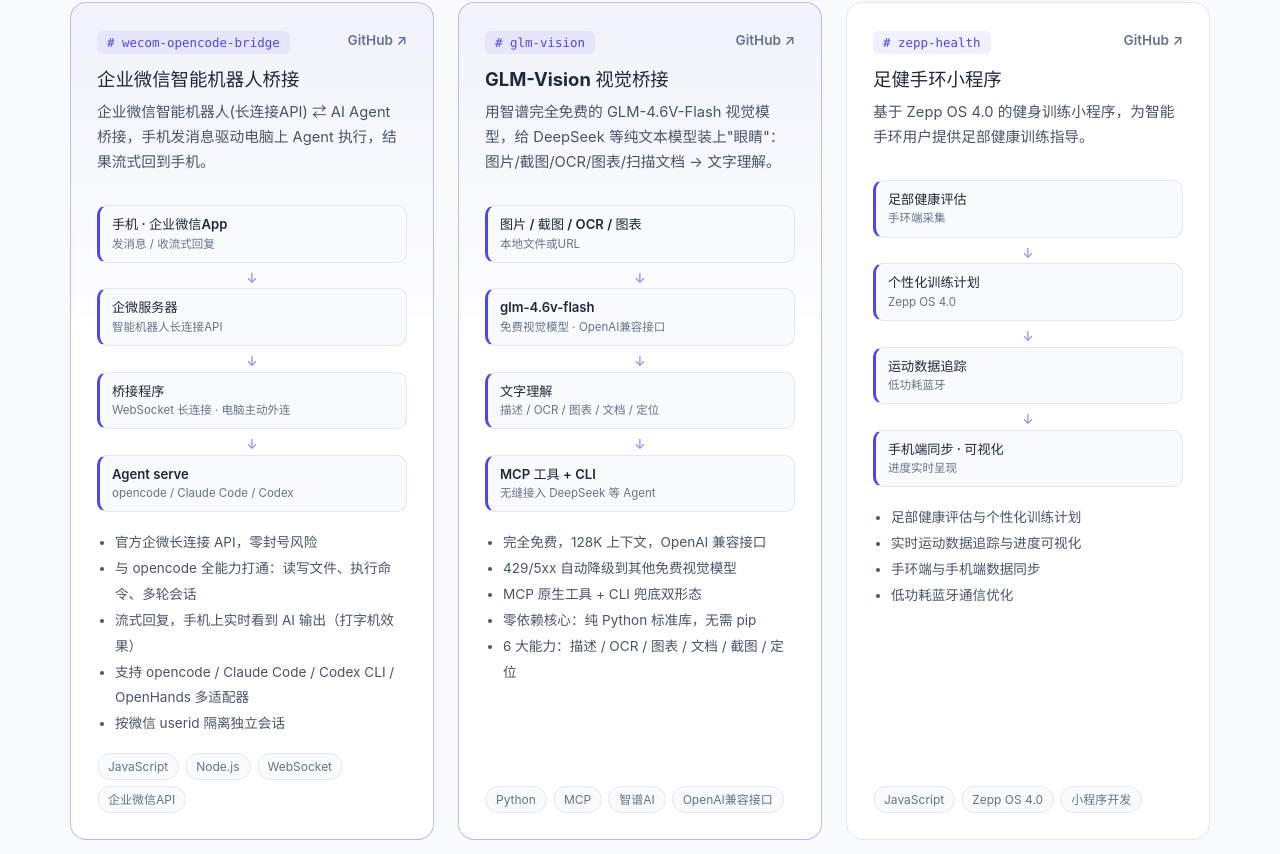
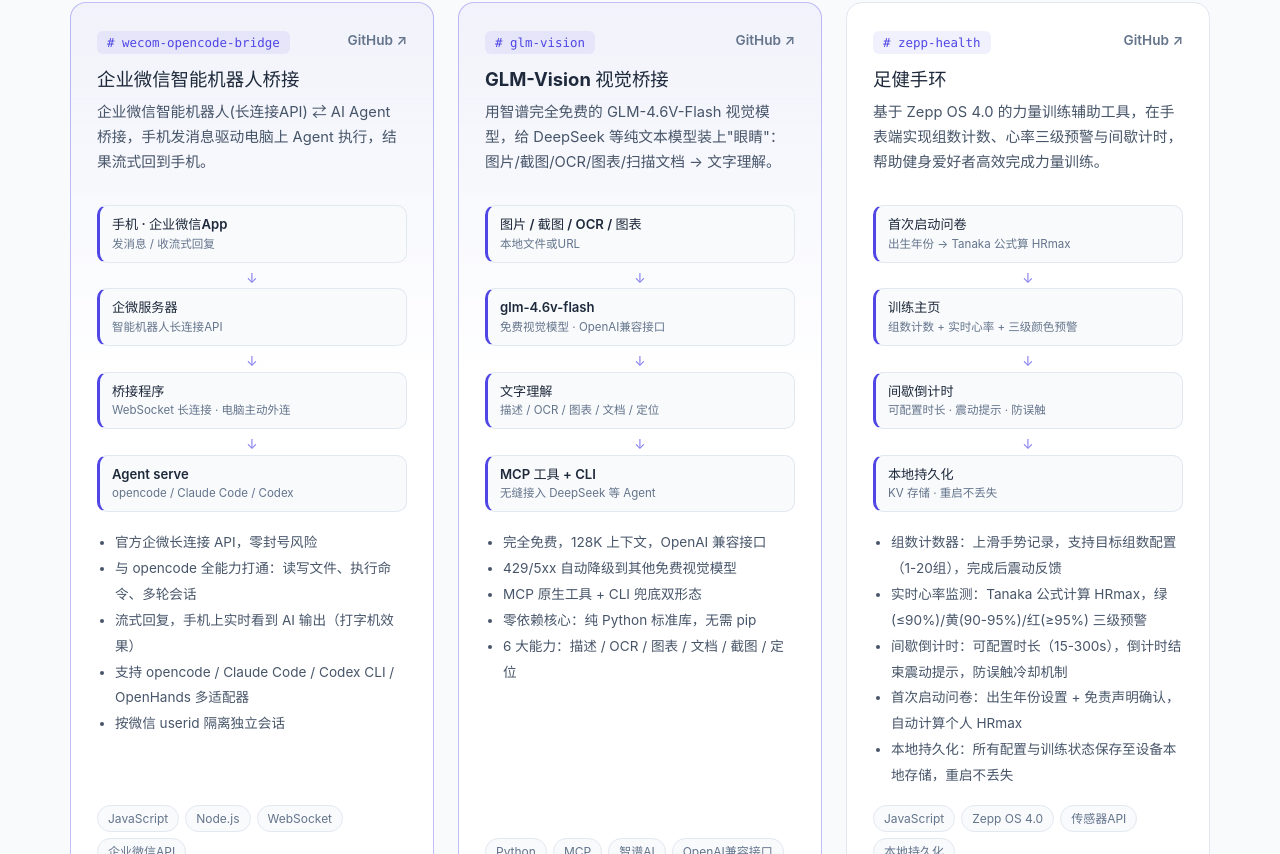
Before and after one commit to yblt/yblt-website, a Vue app: page / in a window 1280 px wide. Shown: the part 1026-1880 px from the top of the page. Built offline with nearby package versions, Linux system fonts and the light colour scheme.

Commit message:
fix: 修正足健手环项目描述，改为实际的力量训练辅助工具

```diff
--- a/src/data/site.js
+++ b/src/data/site.js
@@ -57,22 +57,23 @@
     highlight: true
   },
   {
-    name: '足健手环小程序',
+    name: '足健手环',
     repo: 'zepp-health',
     github: 'https://github.com/yblt/zepp-health',
-    desc: '基于 Zepp OS 4.0 的健身训练小程序，为智能手环用户提供足部健康训练指导。',
-    stack: ['JavaScript', 'Zepp OS 4.0', '小程序开发'],
+    desc: '基于 Zepp OS 4.0 的力量训练辅助工具，在手表端实现组数计数、心率三级预警与间歇计时，帮助健身爱好者高效完成力量训练。',
+    stack: ['JavaScript', 'Zepp OS 4.0', '传感器API', '本地持久化'],
     features: [
-      '足部健康评估与个性化训练计划',
-      '实时运动数据追踪与进度可视化',
-      '手环端与手机端数据同步',
-      '低功耗蓝牙通信优化'
+      '组数计数器：上滑手势记录，支持目标组数配置（1-20组），完成后震动反馈',
+      '实时心率监测：Tanaka 公式计算 HRmax，绿(≤90%)/黄(90-95%)/红(≥95%) 三级预警',
+      '间歇倒计时：可配置时长（15-300s），倒计时结束震动提示，防误触冷却机制',
+      '首次启动问卷：出生年份设置 + 免责声明确认，自动计算个人 HRmax',
+      '本地持久化：所有配置与训练状态保存至设备本地存储，重启不丢失'
     ],
     arch: [
-      { items: [{ title: '足部健康评估', sub: '手环端采集' }] },
-      { items: [{ title: '个性化训练计划', sub: 'Zepp OS 4.0' }] },
-      { items: [{ title: '运动数据追踪', sub: '低功耗蓝牙' }] },
-      { items: [{ title: '手机端同步 · 可视化', sub: '进度实时呈现' }] }
+      { items: [{ title: '首次启动问卷', sub: '出生年份 → Tanaka 公式算 HRmax' }] },
+      { items: [{ title: '训练主页', sub: '组数计数 + 实时心率 + 三级颜色预警' }] },
+      { items: [{ title: '间歇倒计时', sub: '可配置时长 · 震动提示 · 防误触' }] },
+      { items: [{ title: '本地持久化', sub: 'KV 存储 · 重启不丢失' }] }
     ]
   },
   {
```
